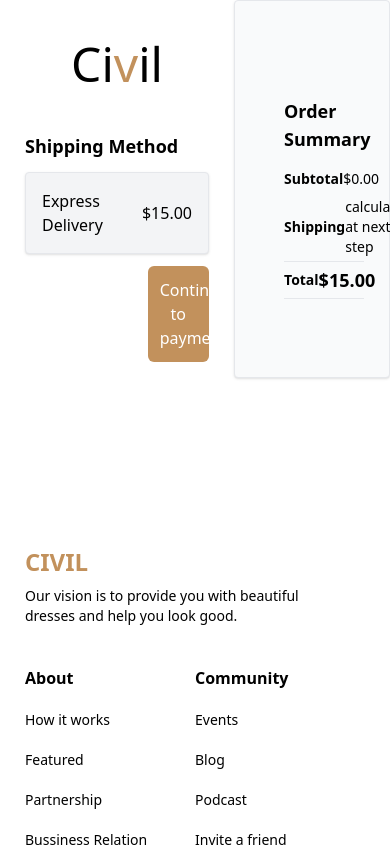
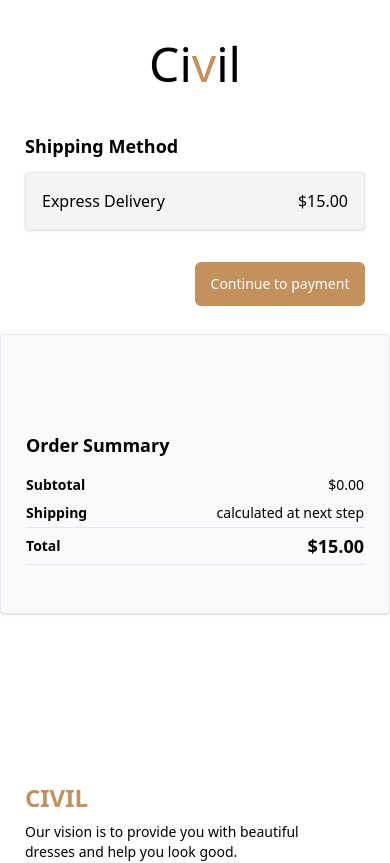
Before and after one commit to Opeyemi-Omotayo/civil-clothing-brand, a React (Create React App) app: page /checkouts/shipping in a window 390 px wide. Shown: the top 863 px of the page. Built offline with nearby package versions, Linux system fonts and the light colour scheme.

Commit message:
UI: checkout responsiveness

```diff
--- a/src/components/checkOut/CheckOutDetails.tsx
+++ b/src/components/checkOut/CheckOutDetails.tsx
@@ -31,8 +31,8 @@ const CheckOutDetails = ({ products }: { products: ProductItem[] }) => {
 
 
   return (
-    <div className='flex mb-[8rem] '>
-      <div className='w-[60%] py-10 pb-4 mx-auto px-[25px] lg:px-[45px]'>
+    <div className='flex flex-col lg:flex-row mb-[5rem] lg:mb-[8rem] '>
+      <div className='w-[100%] lg:w-[60%] py-10 pb-4 mx-auto px-[25px] lg:px-[45px]'>
       <Link to='/' className="flex items-center justify-center pb-8">
             <h1 className="text-5xl">Ci<span className='text-primary'>v</span>il</h1>
       </Link>
@@ -156,7 +156,7 @@ const CheckOutDetails = ({ products }: { products: ProductItem[] }) => {
             onInput={inputHandler}
           />
           <Link to={'/checkouts/shipping'} className='flex items-center justify-end pt-3'>
-            <button disabled={!formState.isValid} className="w-2/6 p-3 text-white rounded-md cursor-pointer disabled:cursor-not-allowed bg-primary hover:bg-black">Continue to shipping</button>
+            <button disabled={!formState.isValid} className="w-3/6 p-3 text-sm text-white rounded-md cursor-pointer md:text-lg lg:w-2/6 disabled:cursor-not-allowed bg-primary hover:bg-black">Continue to shipping</button>
           </Link>
         </div>
       </div>
--- a/src/components/checkOut/Payment.tsx
+++ b/src/components/checkOut/Payment.tsx
@@ -41,8 +41,8 @@ const Payment = () => {
 
 
     return (
-        <div className='flex mb-[8rem]'>
-            <div className='w-[60%] py-10 pb-4 mx-auto px-[25px] lg:px-[45px]'>
+        <div className='flex flex-col lg:flex-row mb-[8rem]'>
+            <div className='w-[100%] lg:w-[60%] py-10 pb-4 mx-auto px-[25px] lg:px-[45px]'>
             <Link to='/' className="flex items-center justify-center pb-8">
               <h1 className="text-5xl">Ci<span className='text-primary'>v</span>il</h1>
             </Link>
--- a/src/components/checkOut/Shipping.tsx
+++ b/src/components/checkOut/Shipping.tsx
@@ -13,8 +13,8 @@ const Shipping = () => {
 
 
     return (
-        <div className='flex mb-[8rem]'>
-            <div className='w-[60%] py-10 pb-4 mx-auto px-[25px] lg:px-[45px]'>
+        <div className='flex flex-col lg:flex-row mb-[8rem]'>
+            <div className='w-[100%] lg:w-[60%] py-10 pb-4 mx-auto px-[25px] lg:px-[45px]'>
             <Link to='/' className="flex items-center justify-center pb-8">
               <h1 className="text-5xl">Ci<span className='text-primary'>v</span>il</h1>
             </Link>
@@ -23,8 +23,8 @@ const Shipping = () => {
                     <h1>Express Delivery</h1>
                     <h1>$15.00</h1>
                 </div>
-                <Link to={'/checkouts/payment'} className='flex items-center justify-end pt-3'>
-                    <button className="w-2/6 p-3 text-white rounded-md cursor-pointer bg-primary hover:bg-black">Continue to payment</button>
+                <Link to={'/checkouts/payment'} className='flex items-center justify-end pt-3 mt-5'>
+                    <button className="w-3/6 p-3 text-sm text-white rounded-md cursor-pointer md:text-lg lg:w-2/6 bg-primary hover:bg-black">Continue to payment</button>
                 </Link>
             </div>
             <CartDetails cartArray={cartArray} billings={billings}/>
--- a/src/micro/checkout/CartDetails.tsx
+++ b/src/micro/checkout/CartDetails.tsx
@@ -7,7 +7,7 @@ interface CartDetailsProps {
 
 const CartDetails: React.FC<CartDetailsProps> = ({ cartArray, billings }) => {
   return (
-    <div className='bg-gray-50 border shadow rounded w-[40%] pl-6 '>
+    <div className='bg-gray-50 border shadow rounded w-[100%] lg:w-[40%] pl-0 lg:pl-6 mt-3 lg:mt-0 '>
     <div className='py-10 pb-4 mx-auto px-[25px] lg:px-[25px]'>
     <ul className="-my-6 divide-y divide-gray-200 ">
       {cartArray.map((item) => (
```
